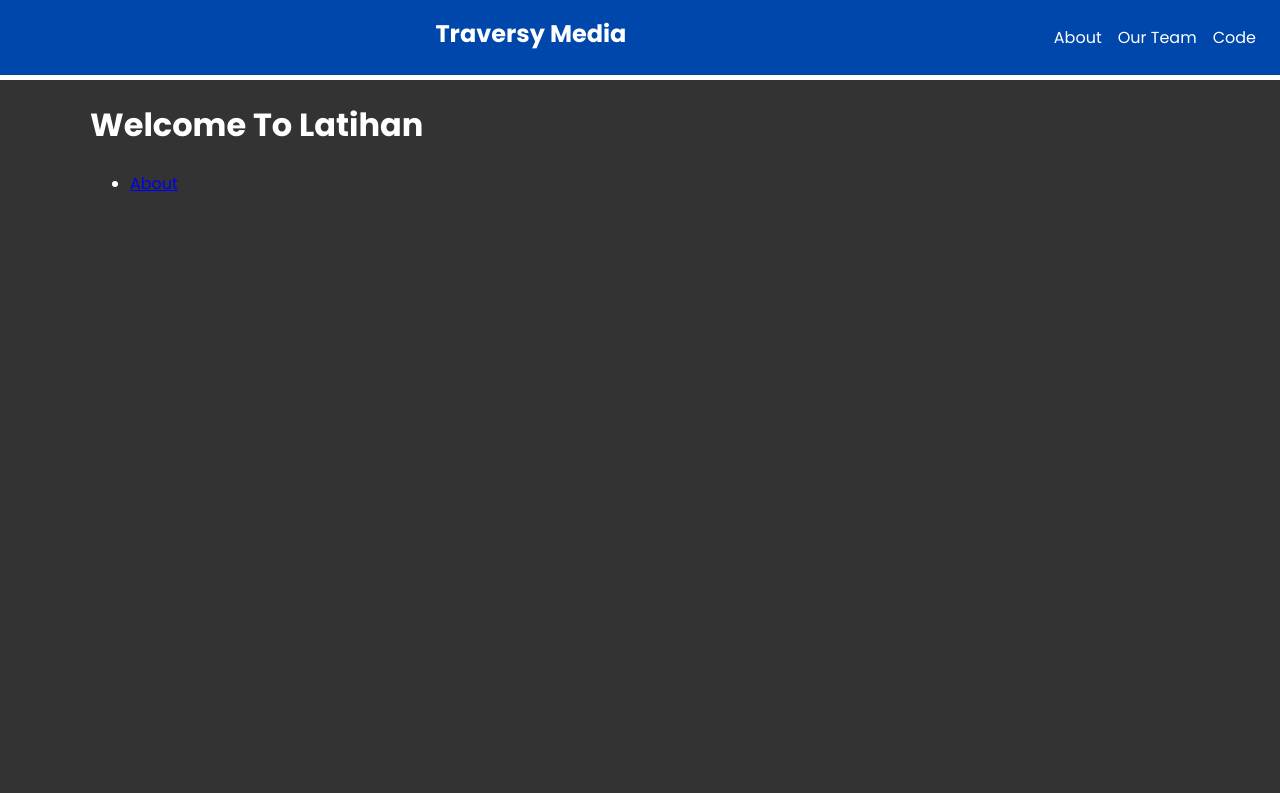
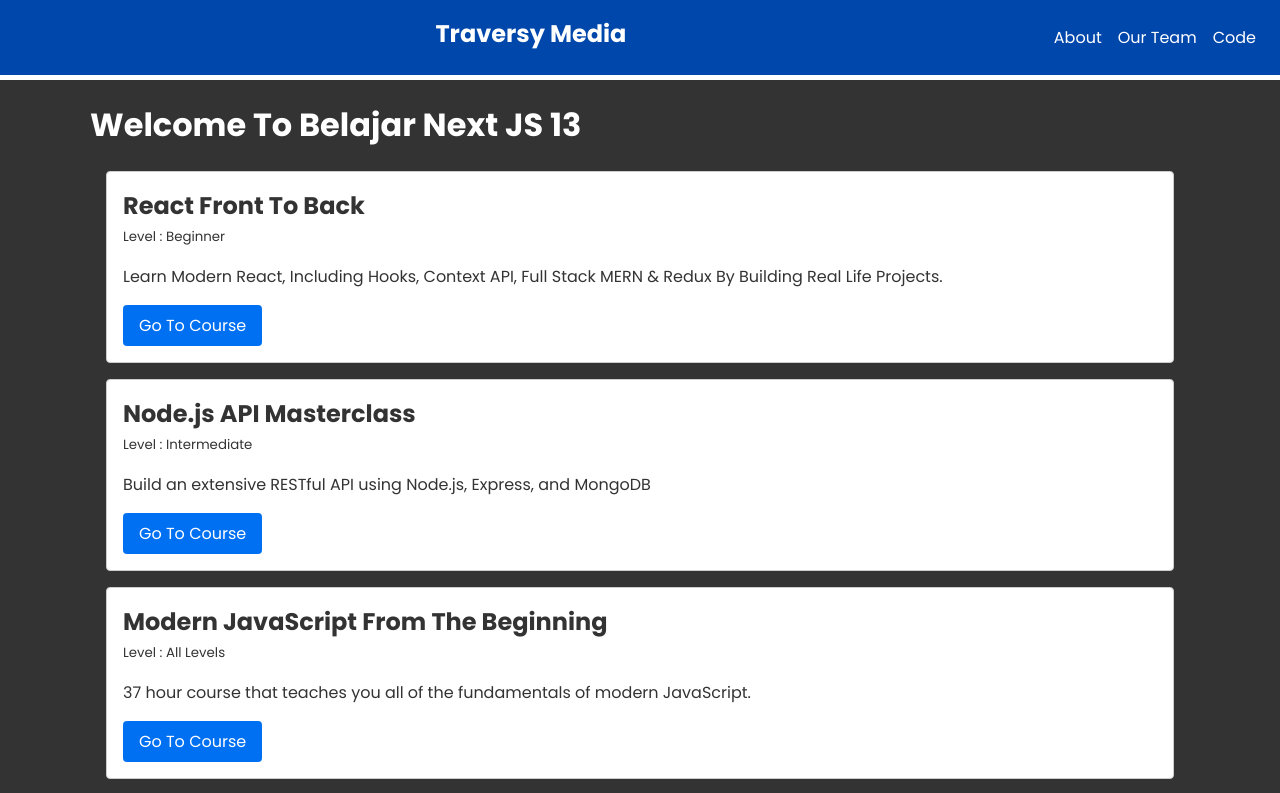
Before and after one commit to hidayahapriliansyah/learn-next-js13-traversy, a Next.js app: page / in a window 1280 px wide. Shown: the top 793 px of the page. Built offline with nearby package versions, Linux system fonts and the light colour scheme.

Commit message:
fetching-course-data

```diff
--- /dev/null
+++ b/app/components/Courses.jsx
@@ -0,0 +1,28 @@
+import Link from 'next/link';
+
+async function fetchCourses() {
+  const res = await fetch('http://localhost:3000/api/courses');
+  const courses = await res.json();
+  return courses;
+};
+
+const Courses = async () => {
+  const courses = await fetchCourses();
+
+  return (
+    <div className='courses'>
+      {courses.map((course) => (
+        <div key={course.id} className="card">
+          <h2>{course.title}</h2>
+          <small>Level : {course.level}</small>
+          <p>{ course.description }</p>
+          <Link href={course.link} target='_blank' className='btn'>
+            Go To Course
+          </Link>
+        </div>
+      ))}
+    </div>
+  );
+};
+
+export default Courses;
--- a/app/page.jsx
+++ b/app/page.jsx
@@ -1,16 +1,13 @@
 import React from 'react';
 import Link from 'next/link';
+import Courses from './components/Courses';
 
 const HomePage = () => {
   return (
-    <div>
-      <h1>Welcome To Latihan</h1>
-      <ul>
-        <li>
-          <Link href={'/about'}>About</Link>
-        </li>
-      </ul>
-    </div>
+    <>
+      <h1>Welcome To Belajar Next JS 13</h1>
+      <Courses />
+    </>
   );
 };
 
```
